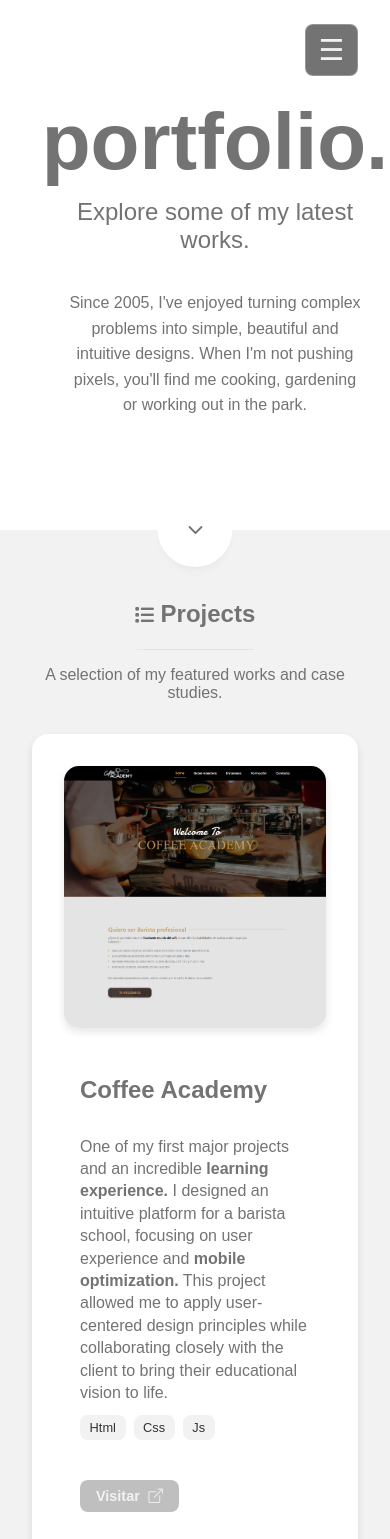
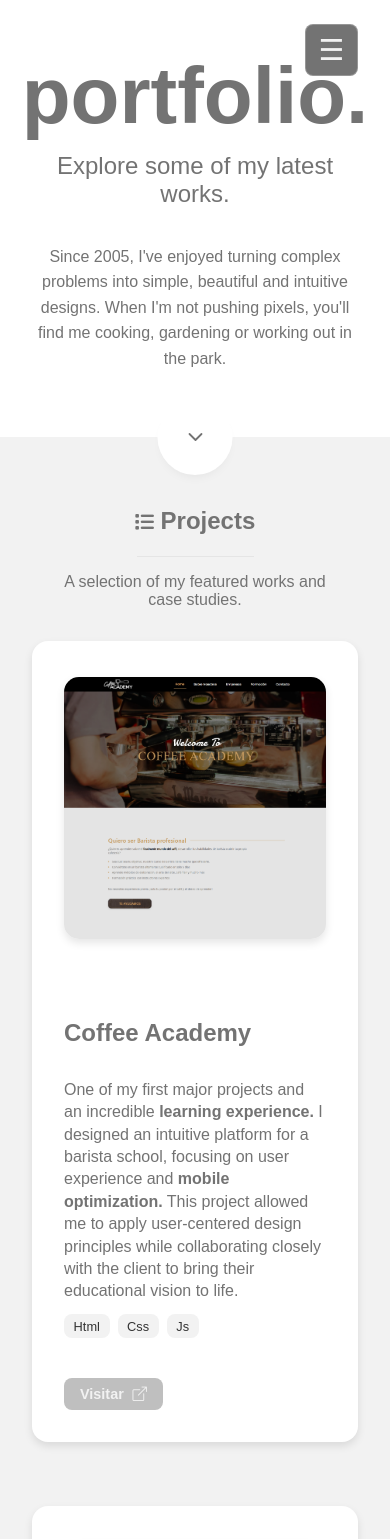
Before and after one commit to cristianmartinruiz/Portfolio, a plain HTML site: page portfolio.html in a window 390 px wide. Shown: the top 1539 px of the page. Drawn offline with nearby package versions, Linux system fonts and the light colour scheme; a web font is replaced by a local one.

Commit message:
Add files via upload

```diff
--- a/style.css
+++ b/style.css
@@ -50,23 +50,29 @@ main {
 
 /* MENU - izquierda */
 .wellcome-menu {
-  flex: 1 1 50%; /* ocupa la mitad izquierda */
+  flex: 1 1 50%;
+  /* ocupa la mitad izquierda */
   display: flex;
   flex-direction: column;
-  justify-content: center; /* centrado vertical */
-  align-items: flex-start; /* alineado a la izquierda */
+  justify-content: center;
+  /* centrado vertical */
+  align-items: flex-start;
+  /* alineado a la izquierda */
   padding-left: 20px;
 }
 
 /* TEXTO - derecha */
 .wellcome-text {
-  flex: 1 1 50%; /* ocupa la mitad derecha */
+  flex: 1 1 50%;
+  /* ocupa la mitad derecha */
   display: flex;
   flex-direction: column;
-  justify-content: center; /* centrado vertical */
-  padding-left: 40px;
+  justify-content: center;
+  /* centrado vertical */
+  /* padding-left: 40px; */
   text-align: left;
-  min-width: 0; /* evita overflow */
+  min-width: 0;
+  /* evita overflow */
 }
 
 /* H1, H2, P */
@@ -86,7 +92,8 @@ main {
   font-size: 1rem;
   line-height: 1.5;
   color: var(--scroll-color5);
-  max-width: 350px; /* ancho máximo del párrafo */
+  max-width: 350px;
+  /* ancho máximo del párrafo */
 }
 
 
@@ -97,7 +104,7 @@ main {
   display: flex;
   justify-content: center;
   align-items: center;
-  padding: 5rem 2rem;
+  padding: 3em 1em;
   box-sizing: border-box;
   position: relative;
 }
@@ -825,19 +832,26 @@ html {
     flex-direction: column;
     align-items: center;
     justify-content: center;
-  gap: 2rem;
+    gap: 5rem;
     width: 100%;
-  padding: 1rem;
+    max-width: 330px;
+    /* <-- límite cómodo en móviles */
+    margin: 0 auto;
+    /* <-- centra horizontalmente */
+    padding: 0.1em;
   }
 
   /* Menú lateral hamburguesa */
   .wellcome-menu {
     display: flex;
     flex-direction: column;
-  justify-content: flex-start; /* empuja todo hacia arriba */
-  align-items: flex-start;     /* opcional: si quieres que queden alineados a la izquierda */
-  padding-top: 2rem;           /* espacio desde el top, opcional */
-  height: 100vh;
+    justify-content: flex-start;
+    /* empuja todo hacia arriba */
+    align-items: flex-start;
+    /* opcional: si quieres que queden alineados a la izquierda */
+    padding-top: 2rem;
+    /* espacio desde el top, opcional */
+    height: 100dvh;
     width: 70%;
     max-width: 300px;
     position: fixed;
@@ -846,7 +860,7 @@ html {
     background-color: var(--scroll-color5);
     transform: translateX(100%);
     transition: transform 0.3s ease;
-  z-index: 150;
+    z-index: 200;
   }
 
 
@@ -859,16 +873,22 @@ html {
   .wellcome-text {
     display: flex;
     flex-direction: column;
-  justify-content: center; /* centra vertical */
-  align-items: center;     /* centra horizontal */
+    justify-content: center;
+    /* centra vertical */
+    align-items: center;
+    /* centra horizontal */
     text-align: center;
     width: 100%;
+    margin: 0;
+    text-align: center;
   }
 
   /* Ajuste de párrafos */
   .wellcome-text p {
-  max-width: 500px;  /* ancho máximo para no estirarse */
-  margin: 1rem auto; /* centrado horizontal */
+    max-width: 500px;
+    /* ancho máximo para no estirarse */
+    margin: 1rem auto;
+    /* centrado horizontal */
     line-height: 1.6;
   }
 
@@ -877,43 +897,6 @@ html {
   }
 
 
-  /* .wellcome-section {
-    padding: 2rem 1rem;
-    display: flex;
-    flex-direction: column;
-    align-items: flex-start;
-    gap: 1rem;
-    position: relative;
-  }
-
-  .wellcome-section .wellcome-text {
-    display: flex;
-    justify-content: space-between;
-    align-items: flex-start;
-    width: 100%;
-    max-width: 500px;
-    padding: 0 1rem;
-  }
-
-  .wellcome-section .wellcome-text h1 {
-    font-size: 4rem;
-    margin: 0;
-    text-align: left;
-  }
-
-  .wellcome-text h2 {
-    font-size: 1.2rem;
-    margin-bottom: 1rem;
-    text-align: left;
-  }
-
-  .wellcome-text p {
-    font-size: 1rem;
-    line-height: 1.4;
-    margin: 0;
-    text-align: left;
-  } */
-
   /* Indicador scroll */
   .scroll-indicator svg {
     width: 24px;
@@ -921,15 +904,17 @@ html {
   }
 
   /* EXPERIENCE & EDUCATION */
+
+
   .experience-cards,
-  .education-cards {
+  .education-card-content {
     display: flex;
     flex-direction: column;
     gap: 2rem;
     padding: 0 2rem;
-    /* Igual que portfolio */
-    box-sizing: border-box;
   }
+
+
 
   .experience-card,
   .education-card {
@@ -938,15 +923,19 @@ html {
     border-radius: 1rem;
     overflow: hidden;
     box-shadow: 0 4px 8px rgba(0, 0, 0, 0.1);
-    padding: 1rem;
+    padding: 1em 2em 2em 2em;
   }
 
-  /* PORTFOLIO */
+  /* Final EXPERIENCE & EDUCATION */
+
+  /* ----------------- TARJETAS PROYECTOS ----------------- */
   .proyectos-cards {
     display: flex;
     flex-direction: column;
-    gap: 2rem;
+    gap: 4rem;
+    /* espacio entre tarjetas */
     padding: 0 2rem;
+    /* padding lateral */
   }
 
   .proyectos-card {
@@ -957,22 +946,27 @@ html {
     border-radius: 1rem;
     overflow: hidden;
     box-shadow: 0 4px 8px rgba(0, 0, 0, 0.1);
+    padding: 1em 2em 2em 2em;
   }
 
   .proyectos-card img {
-    margin-bottom: -3rem;
     width: 100%;
     height: auto;
     object-fit: cover;
+    margin-bottom: 0em;
+    /* espacio visual consistente */
+    margin-top: 1.25em;
   }
 
   .proyectos-card-content {
-    padding: 1rem;
+    padding: 0;
+    /* ya tenemos padding en la tarjeta */
     text-align: left;
   }
 
   .proyectos-card-content h3 {
-    margin: 0 0 0.5rem;
+    margin-top: 0;
+    /* margin: 0 0 0.5rem; */
     font-size: 1.5rem;
   }
 
@@ -985,7 +979,7 @@ html {
   .proyectos-tech {
     display: flex;
     flex-wrap: wrap;
-    gap: 0.5rem;
+    gap: 0.5em;
     margin-bottom: 1rem;
   }
 
@@ -1011,6 +1005,6 @@ html {
   .proyectos p,
   .footer p,
   .contacto p {
-    padding: 0 2rem;
+    padding: 0 3rem;
   }
 }
```
Lines whose indentation alone changed are shown as unchanged.
